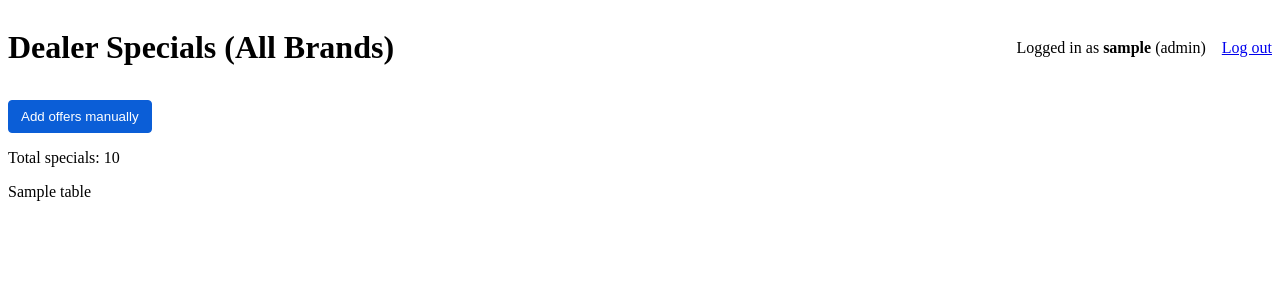
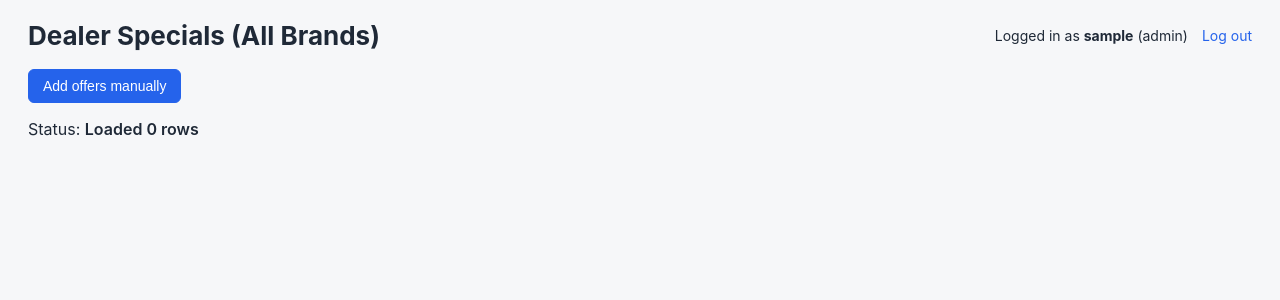
Before and after one commit to DavitHakobyan01/internal_automobile_system, a Flask app: template templates/admin_table.html in a window 1280 px wide. Shown: the top 300 px of the page. Run offline with Flask 3, Linux system fonts and the light colour scheme; the template is opened without the code that fills it: most values are stand-ins (such as "Sample title", 1, 10 or a date in 2020); a database or web service that is not in the repository returns one stand-in record (values such as "Sample title"); data that the repository does not hold is empty.

Commit message:
added multithreading

```diff
--- a/app.py
+++ b/app.py
@@ -1,22 +1,31 @@
 import os
+import threading
+import time
 
 import pandas as pd
-from flask import Flask, redirect, render_template, request, session, url_for
+from flask import Flask, redirect, render_template, request, session, url_for, jsonify
 
 from registry import SCRAPERS
 
 app = Flask(__name__)
 app.secret_key = os.environ.get("FLASK_SECRET_KEY", "dev-secret-key")
 
+
 CREDENTIALS = {
-    "admin": {
-        "admin": "admin123",
-    },
-    "user": {
-        "user": "user123",
-    },
+    "admin": {"admin": "admin123"},
+    "user": {"user": "user123"},
 }
 
+# ---------------- GLOBAL SCRAPE STATE ----------------
+
+SCRAPE_STATE = {
+    "running": False,
+    "progress": 0,
+    "total": len(SCRAPERS),
+    "rows": [],
+}
+
+# ---------------- AUTH ----------------
 
 @app.route("/", methods=["GET", "POST"])
 def login():
@@ -25,14 +34,69 @@
         role = request.form.get("role")
         username = request.form.get("username")
         password = request.form.get("password")
-        role_credentials = CREDENTIALS.get(role, {})
-        if username in role_credentials and password == role_credentials[username]:
+
+        role_creds = CREDENTIALS.get(role, {})
+        if username in role_creds and password == role_creds[username]:
             session["role"] = role
             session["username"] = username
             return redirect(url_for("specials"))
-        error = "Invalid credentials. Please try again."
+
+        error = "Invalid credentials"
+
     return render_template("login.html", error=error)
 
+
+@app.route("/logout")
+def logout():
+    session.clear()
+    return redirect(url_for("login"))
+
+# ---------------- BACKGROUND SCRAPER ----------------
+
+def background_scrape():
+    SCRAPE_STATE["running"] = True
+    SCRAPE_STATE["progress"] = 0
+    SCRAPE_STATE["rows"] = []
+
+    for scraper in SCRAPERS:
+        try:
+            df = scraper.fetch_df()
+            SCRAPE_STATE["rows"].extend(df.to_dict("records"))
+        except Exception as e:
+            print(f"[ERROR] {scraper.__class__.__name__}: {e}")
+
+        SCRAPE_STATE["progress"] += 1
+
+    SCRAPE_STATE["running"] = False
+
+
+# ---------------- API ENDPOINTS ----------------
+
+@app.route("/start-scraping")
+def start_scraping():
+    if not SCRAPE_STATE["running"]:
+        t = threading.Thread(target=background_scrape, daemon=True)
+        t.start()
+        return jsonify({"status": "started"})
+
+    return jsonify({"status": "already_running"})
+
+
+@app.route("/scrape-status")
+def scrape_status():
+    return jsonify({
+        "running": SCRAPE_STATE["running"],
+        "progress": SCRAPE_STATE["progress"],
+        "total": SCRAPE_STATE["total"],
+    })
+
+
+@app.route("/scrape-results")
+def scrape_results():
+    return jsonify(SCRAPE_STATE["rows"])
+
+
+# ---------------- PAGES ----------------
 
 @app.route("/specials")
 def specials():
@@ -40,22 +104,17 @@
     username = session.get("username")
     if not role or not username:
         return redirect(url_for("login"))
-    dfs = [scraper.fetch_df() for scraper in SCRAPERS]
-    df = pd.concat(dfs, ignore_index=True) if dfs else pd.DataFrame()
-    template_name = "admin_table.html" if role == "admin" else "login_table.html"
+
+    template = "admin_table.html" if role == "admin" else "login_table.html"
+
+    # Render immediately with NO DATA
     return render_template(
-        template_name,
-        tables=[df.to_html(index=False)],
-        total=len(df),
+        template,
+        tables=[],
+        total=0,
         role=role,
         username=username,
     )
-
-
-@app.route("/logout")
-def logout():
-    session.clear()
-    return redirect(url_for("login"))
 
 
 @app.route("/manual-offers")
@@ -66,7 +125,12 @@
         return redirect(url_for("login"))
 
     offer_link = request.args.get("offer_link", "")
-    return render_template("manual_offers.html", role=role, username=username, offer_link=offer_link)
+    return render_template(
+        "manual_offers.html",
+        role=role,
+        username=username,
+        offer_link=offer_link,
+    )
 
 
 if __name__ == "__main__":
--- /dev/null
+++ b/static/css/table.css
@@ -0,0 +1,158 @@
+/* -------- RESET / BASE -------- */
+* {
+    box-sizing: border-box;
+}
+
+body {
+    margin: 0;
+    padding: 20px 28px;
+    font-family: -apple-system, BlinkMacSystemFont, "Segoe UI",
+                 Roboto, Helvetica, Arial, sans-serif;
+    background: #f6f7f9;
+    color: #1f2937;
+}
+
+/* -------- HEADER -------- */
+.topbar {
+    display: flex;
+    justify-content: space-between;
+    align-items: center;
+    margin-bottom: 18px;
+}
+
+.topbar h1 {
+    margin: 0;
+    font-size: 26px;
+    font-weight: 700;
+}
+
+.user-info {
+    font-size: 14px;
+}
+
+.user-info a {
+    margin-left: 10px;
+    color: #2563eb;
+    text-decoration: none;
+}
+
+.user-info a:hover {
+    text-decoration: underline;
+}
+
+/* -------- ACTIONS -------- */
+.actions {
+    margin: 14px 0;
+}
+
+button {
+    padding: 8px 14px;
+    border-radius: 6px;
+    border: 1px solid #2563eb;
+    background: #2563eb;
+    color: #fff;
+    font-size: 14px;
+    cursor: pointer;
+}
+
+button:hover {
+    background: #1e40af;
+}
+
+/* -------- STATUS -------- */
+#progress {
+    font-weight: 600;
+}
+
+/* -------- TABLE -------- */
+#specials-table {
+    width: 100%;
+    border-collapse: collapse;
+    background: #ffffff;
+    border-radius: 8px;
+    overflow: hidden;
+    box-shadow: 0 4px 16px rgba(0,0,0,0.06);
+    margin-top: 14px;
+}
+
+#specials-table thead {
+    background: #f1f5f9;
+}
+
+#specials-table th,
+#specials-table td {
+    padding: 10px 12px;
+    border-bottom: 1px solid #e5e7eb;
+    font-size: 14px;
+    text-align: left;
+    vertical-align: top;
+}
+
+#specials-table th {
+    font-weight: 600;
+    white-space: nowrap;
+}
+
+#specials-table tbody tr:hover {
+    background: #f9fafb;
+}
+
+/* -------- LONG URL HANDLING -------- */
+#specials-table td {
+    max-width: 280px;
+    word-break: break-word;
+}
+
+/* -------- MODAL -------- */
+.modal-backdrop {
+    position: fixed;
+    inset: 0;
+    background: rgba(0,0,0,0.45);
+    display: none;
+    align-items: center;
+    justify-content: center;
+    z-index: 1000;
+}
+
+.modal-backdrop.is-open {
+    display: flex;
+}
+
+.modal-window {
+    background: #ffffff;
+    border-radius: 10px;
+    padding: 20px;
+    width: 420px;
+    max-width: 90%;
+    box-shadow: 0 20px 40px rgba(0,0,0,0.25);
+}
+
+.modal-window h2 {
+    margin: 0 0 14px;
+    font-size: 18px;
+}
+
+.modal-window input {
+    width: 100%;
+    padding: 8px 10px;
+    margin-top: 6px;
+    border-radius: 6px;
+    border: 1px solid #d1d5db;
+}
+
+.modal-actions {
+    display: flex;
+    justify-content: flex-end;
+    gap: 8px;
+    margin-top: 16px;
+}
+
+.secondary-button {
+    background: #e5e7eb;
+    border-color: #d1d5db;
+    color: #111827;
+}
+
+.secondary-button:hover {
+    background: #d1d5db;
+}
--- /dev/null
+++ b/static/js/specials_live.js
@@ -0,0 +1,88 @@
+(async function () {
+    // ---------------- START BACKGROUND SCRAPING ----------------
+    fetch("/start-scraping");
+
+    const progressEl = document.getElementById("progress");
+    const headEl = document.getElementById("table-head");
+    const bodyEl = document.getElementById("table-body");
+
+    let lastRowCount = 0;
+    let headerRendered = false;
+
+    const poll = setInterval(async () => {
+        const status = await fetch("/scrape-status").then(r => r.json());
+        const rows = await fetch("/scrape-results").then(r => r.json());
+
+        progressEl.textContent = `${status.progress} / ${status.total}`;
+
+        // Render header once
+        if (rows.length && !headerRendered) {
+            renderHeader(rows[0]);
+            headerRendered = true;
+        }
+
+        // Append only new rows
+        if (rows.length > lastRowCount) {
+            appendRows(rows.slice(lastRowCount));
+            lastRowCount = rows.length;
+        }
+
+        if (!status.running) {
+            clearInterval(poll);
+            progressEl.textContent = `Loaded ${rows.length} rows`;
+        }
+    }, 1000);
+
+    function renderHeader(sampleRow) {
+        headEl.innerHTML = "";
+        const tr = document.createElement("tr");
+        Object.keys(sampleRow).forEach(key => {
+            const th = document.createElement("th");
+            th.textContent = key;
+            tr.appendChild(th);
+        });
+        headEl.appendChild(tr);
+    }
+
+    function appendRows(rows) {
+        rows.forEach(row => {
+            const tr = document.createElement("tr");
+            Object.values(row).forEach(val => {
+                const td = document.createElement("td");
+                td.textContent = val ?? "";
+                tr.appendChild(td);
+            });
+            bodyEl.appendChild(tr);
+        });
+    }
+
+    // ---------------- MANUAL OFFERS MODAL ----------------
+    const openBtn = document.getElementById("open-manual-offers");
+    const modal = document.getElementById("manual-offers-modal");
+
+    if (openBtn && modal) {
+        const cancelBtn = document.getElementById("cancel-manual-offer");
+        const continueBtn = document.getElementById("continue-manual-offer");
+
+        openBtn.addEventListener("click", () => {
+            modal.classList.add("is-open");
+        });
+
+        cancelBtn.addEventListener("click", () => {
+            modal.classList.remove("is-open");
+        });
+
+        continueBtn.addEventListener("click", () => {
+            const link = document
+                .getElementById("manual-offer-link")
+                .value
+                .trim();
+
+            const url = new URL("/manual-offers", window.location.origin);
+            if (link) url.searchParams.set("offer_link", link);
+
+            window.open(url.toString(), "_blank", "noopener");
+            modal.classList.remove("is-open");
+        });
+    }
+})();
--- a/templates/admin_table.html
+++ b/templates/admin_table.html
@@ -1,132 +1,51 @@
 <!DOCTYPE html>
+
 <html>
 <head>
     <title>Dealer Specials</title>
-    <style>
-        table { border-collapse: collapse; width: 100%; }
-        th, td { border: 1px solid black; padding: 6px; }
-        th { background: #eee; }
-        button {
-            padding: 8px 12px;
-            border: 1px solid #0b5ed7;
-            background: #0b5ed7;
-            color: #fff;
-            border-radius: 4px;
-            cursor: pointer;
-        }
-        .modal-backdrop {
-            position: fixed;
-            inset: 0;
-            background: rgba(0, 0, 0, 0.45);
-            display: none;
-            align-items: center;
-            justify-content: center;
-            z-index: 1000;
-        }
-        .modal-backdrop.is-open {
-            display: flex;
-        }
-        .modal-window {
-            background: #fff;
-            border-radius: 8px;
-            padding: 20px;
-            width: 420px;
-            max-width: 90%;
-            box-shadow: 0 12px 30px rgba(0, 0, 0, 0.2);
-        }
-        .modal-window h2 {
-            margin: 0 0 12px;
-            font-size: 18px;
-        }
-        .modal-field {
-            display: flex;
-            flex-direction: column;
-            gap: 8px;
-        }
-        .modal-field input {
-            padding: 8px 10px;
-            border: 1px solid #ccc;
-            border-radius: 4px;
-        }
-        .modal-actions {
-            display: flex;
-            justify-content: flex-end;
-            gap: 8px;
-            margin-top: 16px;
-        }
-        .secondary-button {
-            background: #f1f1f1;
-            border-color: #ccc;
-            color: #222;
-        }
-    </style>
+    <link rel="stylesheet" href="{{ url_for('static', filename='css/table.css') }}">
 </head>
 <body>
-    <div style="display: flex; justify-content: space-between; align-items: center;">
+    <header class="topbar">
         <h1>Dealer Specials (All Brands)</h1>
-        <div>
+        <div class="user-info">
             Logged in as <strong>{{ username }}</strong> ({{ role }})
+            <a href="{{ url_for('logout') }}">Log out</a>
+        </div>
+    </header>
 
-            <a href="{{ url_for('logout') }}" style="margin-left: 12px;">Log out</a>
+<div class="actions">
+    <button id="open-manual-offers">Add offers manually</button>
+</div>
+
+<p>
+    Status:
+    <span id="progress">Waiting…</span>
+</p>
+
+<table id="specials-table">
+    <thead id="table-head"></thead>
+    <tbody id="table-body"></tbody>
+</table>
+
+<!-- Manual offer modal -->
+<div class="modal-backdrop" id="manual-offers-modal" aria-hidden="true">
+    <div class="modal-window">
+        <h2>Add offer manually</h2>
+
+        <label>
+            Offer link
+            <input type="url" id="manual-offer-link" placeholder="https://example.com/offer">
+        </label>
+
+        <div class="modal-actions">
+            <button class="secondary-button" id="cancel-manual-offer">Cancel</button>
+            <button id="continue-manual-offer">Continue</button>
         </div>
     </div>
-    <div style="margin: 12px 0;">
-        <button type="button" id="open-manual-offers">Add offers manually</button>
-    </div>
-    <p>Total specials: {{ total }}</p>
-    {{ tables[0] | safe }}
-    <div class="modal-backdrop" id="manual-offers-modal" aria-hidden="true">
-        <div class="modal-window" role="dialog" aria-modal="true" aria-labelledby="manual-offers-title">
-            <h2 id="manual-offers-title">Add offer manually</h2>
-            <div class="modal-field">
-                <label for="manual-offer-link">Offer link</label>
-                <input type="url" id="manual-offer-link" placeholder="https://example.com/offer" />
-            </div>
-            <div class="modal-actions">
-                <button type="button" class="secondary-button" id="cancel-manual-offer">Cancel</button>
-                <button type="button" id="continue-manual-offer">Continue</button>
-            </div>
-        </div>
-    </div>
-    <script>
-        const openManualOffers = document.getElementById("open-manual-offers");
-        const manualOffersModal = document.getElementById("manual-offers-modal");
-        const cancelManualOffer = document.getElementById("cancel-manual-offer");
-        const continueManualOffer = document.getElementById("continue-manual-offer");
+</div>
 
-        const openModal = () => {
-            manualOffersModal.classList.add("is-open");
-            manualOffersModal.setAttribute("aria-hidden", "false");
-            document.getElementById("manual-offer-link").focus();
-        };
+<script src="{{ url_for('static', filename='js/specials_live.js') }}"></script>
 
-        const closeModal = () => {
-            manualOffersModal.classList.remove("is-open");
-            manualOffersModal.setAttribute("aria-hidden", "true");
-        };
-
-        openManualOffers.addEventListener("click", openModal);
-        cancelManualOffer.addEventListener("click", closeModal);
-        continueManualOffer.addEventListener("click", () => {
-            const linkValue = document.getElementById("manual-offer-link").value.trim();
-            const manualUrl = new URL("{{ url_for('manual_offers') }}", window.location.origin);
-            if (linkValue) {
-                manualUrl.searchParams.set("offer_link", linkValue);
-            }
-
-            window.open(manualUrl.toString(), "_blank", "noopener");
-            closeModal();
-        });
-        manualOffersModal.addEventListener("click", (event) => {
-            if (event.target === manualOffersModal) {
-                closeModal();
-            }
-        });
-        document.addEventListener("keydown", (event) => {
-            if (event.key === "Escape" && manualOffersModal.classList.contains("is-open")) {
-                closeModal();
-            }
-        });
-    </script>
 </body>
 </html>
```
Also changed, not shown: templates/login_table.html (+19 -11 lines).
